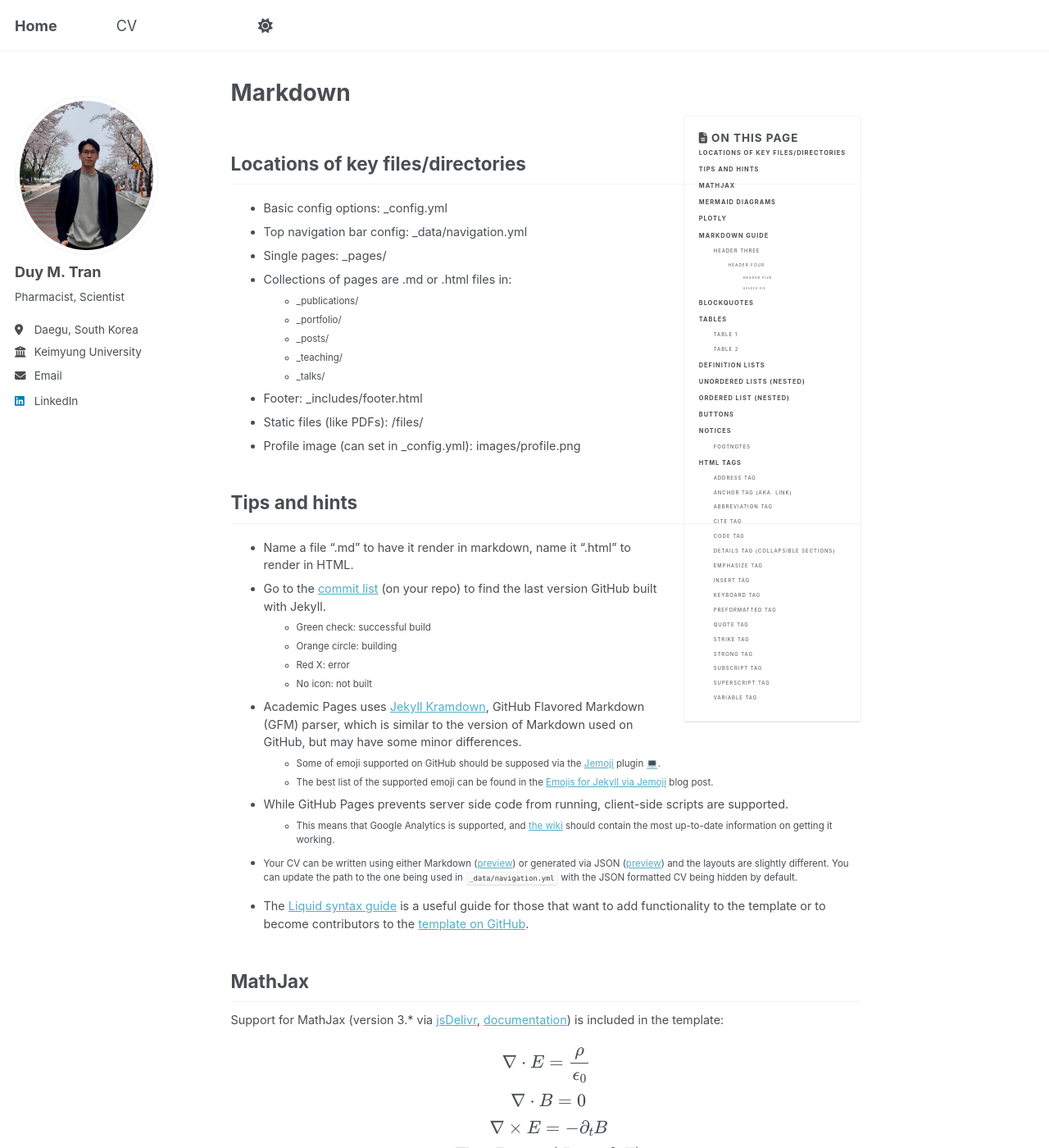
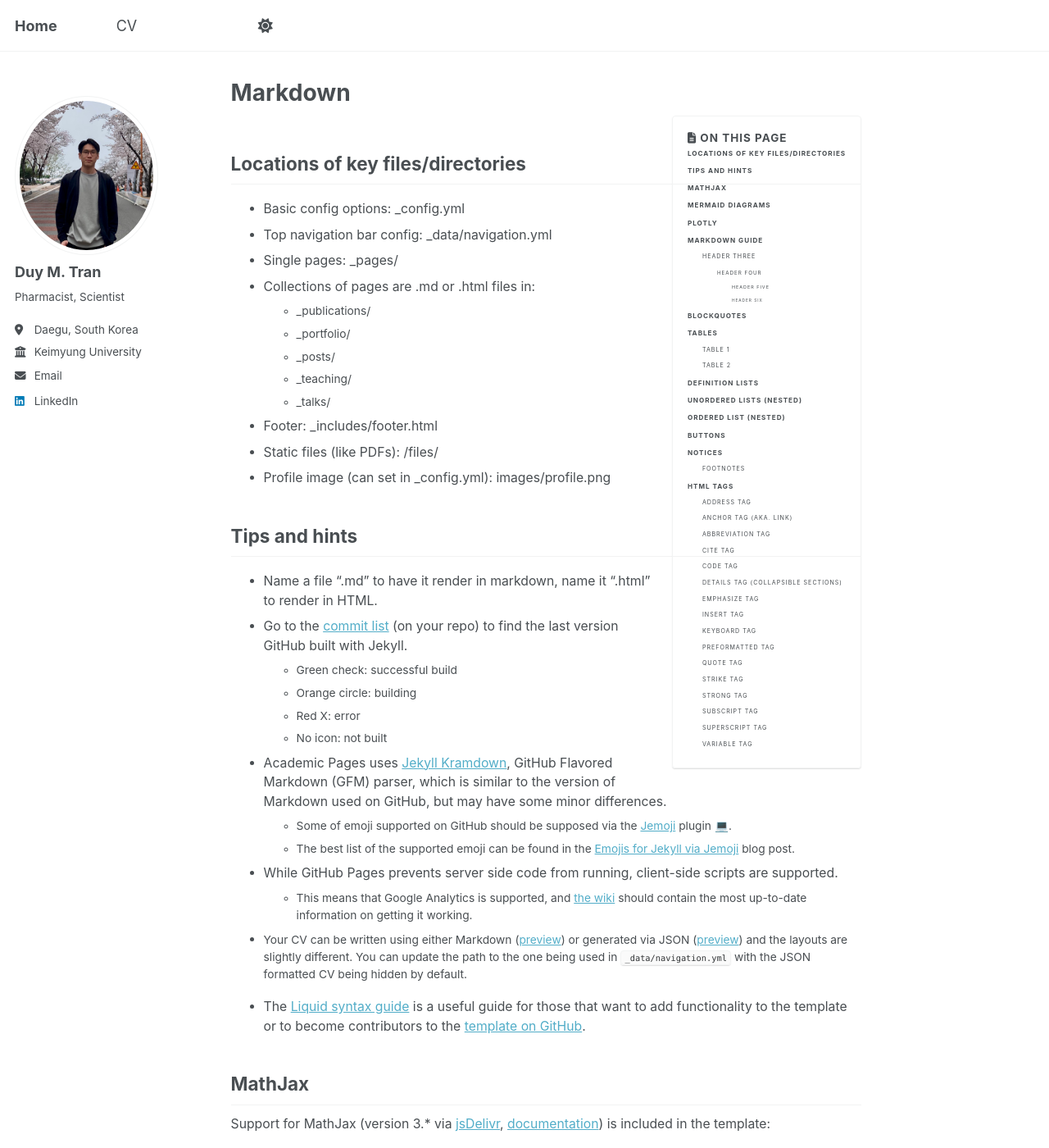
Before and after one commit to tranminhduy-git/tmduy.github.io, a Jekyll site: the page built from _pages/markdown.md, in a window 1280 px wide and 1400 px high. Shown: the whole window at 82% size. Built offline with Jekyll 4.4.1, drawn with Linux system fonts in a browser that asks for light colours; emoji names are drawn with the system emoji font; a script bundle is joined from its source files by our own code; library files that are not in the unit come from our copies.

Commit message:
Update _page.scss

```diff
--- a/_sass/layout/_page.scss
+++ b/_sass/layout/_page.scss
@@ -56,7 +56,7 @@
   }
 
   p, li, dl {
-    font-size: 0.8em;
+    font-size: 0.875em;
   }
 
   /* paragraph indents */
```
